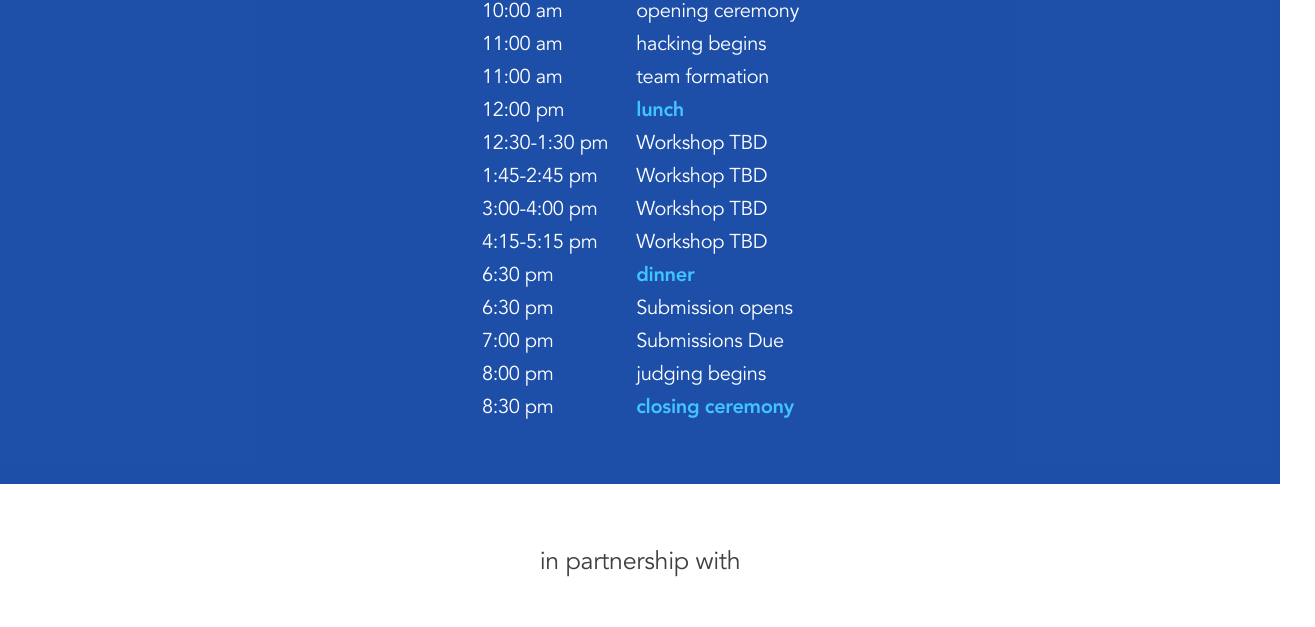
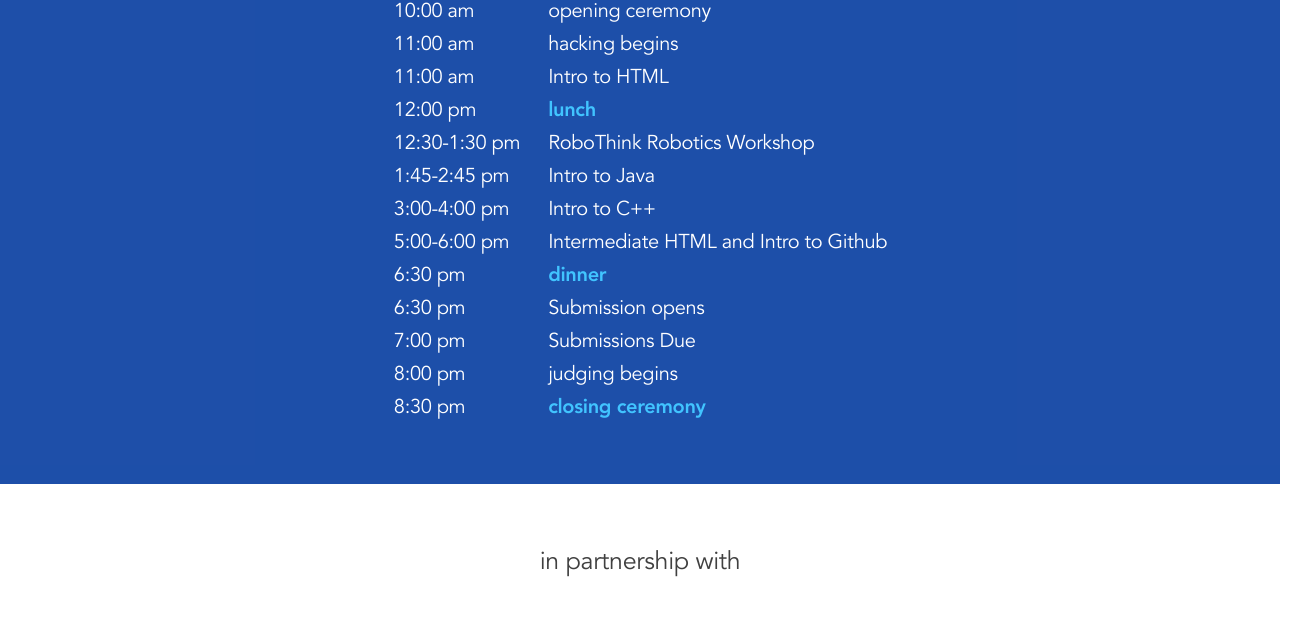
Before and after one commit to ejaffee01/hackwhs, a plain HTML site: page index.html in a window 1280 px wide. Shown: the part 3600-4227 px from the top of the page, 1315 px wide, since content can reach past the window. Drawn offline with Linux system fonts and the light colour scheme.

Commit message:
workshops

```diff
--- a/index.html
+++ b/index.html
@@ -3,7 +3,7 @@
 <head>
     <meta charset="utf-8">
     <meta name="viewport" content="width=device-width, initial-scale=1.0">
-    <link rel="icon" href="img/favicon.ico"/>
+    <link rel="icon" href="img/logo.png"/>
     <link rel="stylesheet" href="https://maxcdn.bootstrapcdn.com/font-awesome/4.5.0/css/font-awesome.min.css">
     <link href="css/main.css" rel="stylesheet">
     <script src="js/main.js" type="text/javascript"></script>
@@ -224,7 +224,7 @@ img#main-graphic {
                      </tr>
                      <tr>
                          <td class="time">11:00 am</td>
-                         <td class="event">team formation</td>
+                         <td class="event">Intro to HTML</td>
                      </tr>
                      <tr>
                          <td class="time">12:00 pm</td>
@@ -232,19 +232,19 @@ img#main-graphic {
                      </tr>
                      <tr>
                          <td class="time">12:30-1:30 pm</td>
-                         <td class="event">Workshop TBD</td>
+                         <td class="event">RoboThink Robotics Workshop</td>
                      </tr>
                      <tr>
                          <td class="time">1:45-2:45 pm</td>
-                         <td class="event">Workshop TBD</td>
+                         <td class="event">Intro to Java</td>
                      </tr>
                      <tr>
                          <td class="time">3:00-4:00 pm</td>
-                         <td class="event">Workshop TBD</td>
+                         <td class="event">Intro to C++</td>
                      </tr>
                      <tr>
-                         <td class="time">4:15-5:15 pm</td>
-                         <td class="event">Workshop TBD</td>
+                         <td class="time">5:00-6:00 pm</td>
+                         <td class="event">Intermediate HTML and Intro to Github</td>
                      </tr>
 
                      <tr>
```
Also changed, not shown: _site/index.html (+17 -5 lines), _site/sponsors/ruby.png (deleted), _site/sponsors/tech-domains.png (deleted), _site/sponsors/temboo-logo.png (deleted), _site/sponsors/wolfram.png (deleted), sponsors/ruby.png (deleted), sponsors/tech-domains.png (deleted), sponsors/temboo-logo.png (deleted), sponsors/wolfram.png (deleted).
